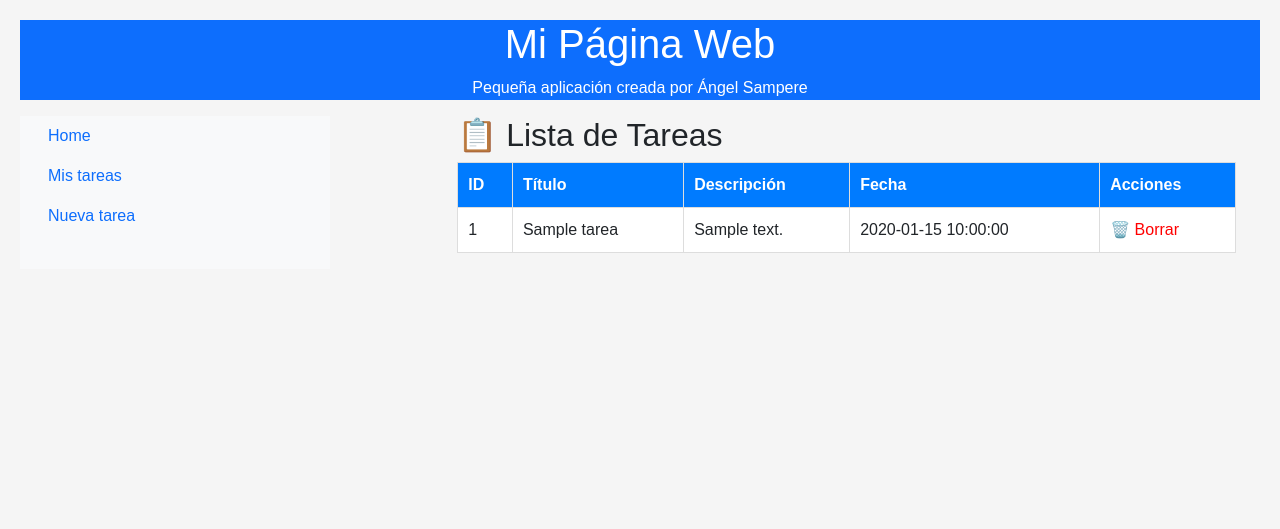
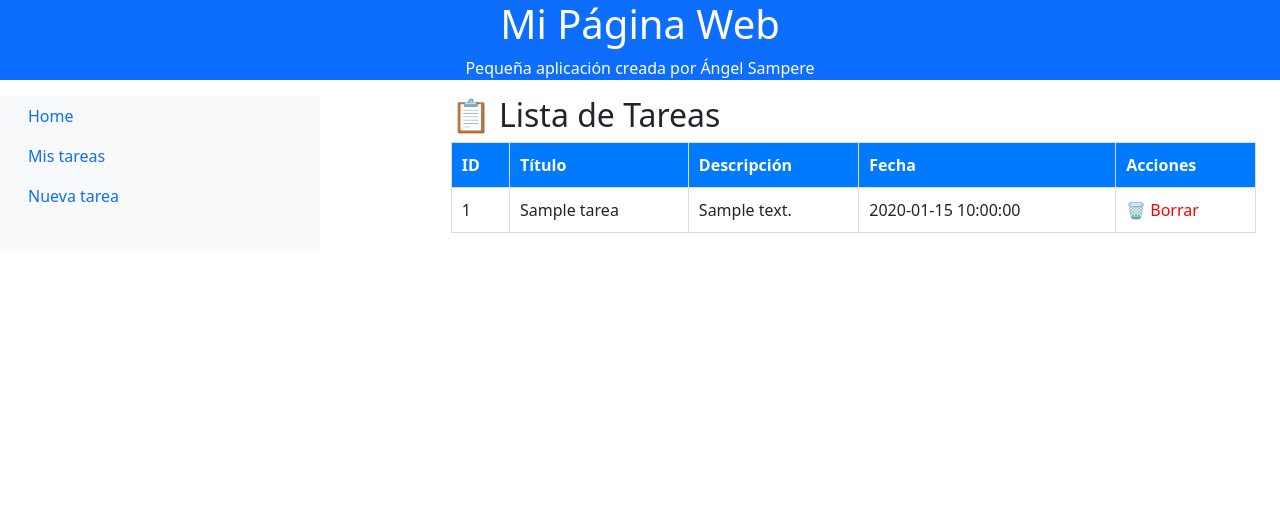
Before and after one commit to jsamperevazquez/php_ENTORNO_SERV, a PHP site: page /listaTareas.php in a window 1280 px wide. Shown: the top 529 px of the page. Run offline with PHP 8.4, Linux system fonts and the light colour scheme; tables that the repository leaves empty or names only in its code hold one stand-in row (values such as "Sample post").

Commit message:
App style changed

```diff
--- a/www/conBDD/listaTareas.php
+++ b/www/conBDD/listaTareas.php
@@ -26,11 +26,6 @@ $tareas = $stmt->fetchAll(PDO::FETCH_ASSOC);
     <title>UD2. Tarea</title>
     <link href="https://cdn.jsdelivr.net/npm/bootstrap@5.0.2/dist/css/bootstrap.min.css" rel="stylesheet">
     <style>
-        body {
-            font-family: Arial;
-            background: #f5f5f5;
-            padding: 20px;
-        }
 
         table {
             width: 100%;
```
